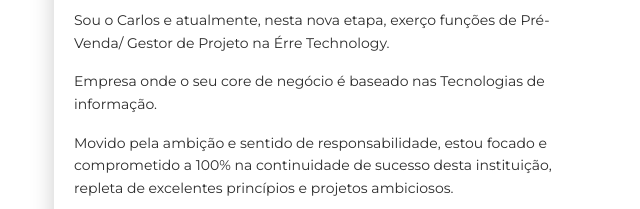
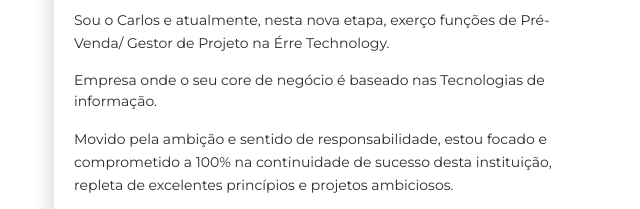
Before and after one commit to CarlosMCardoso/CarlosMCardoso.github.io, a plain HTML site: page index.html in a window 1280 px wide. Shown: the part 719-928 px from the top of the page, 31-671 px from the left. Drawn offline with Linux system fonts and the light colour scheme.

Commit message:
Update index.html

```diff
--- a/index.html
+++ b/index.html
@@ -83,7 +83,7 @@
             <div class="h4 mt-0 title">Sobre</div>
             <p>Bem-Vindo(a)!</p>
             <p> Sou o Carlos e atualmente, nesta nova etapa, exerço funções de Pré-Venda/ Gestor de Projeto na Érre Technology.</p>
-		   <p>Empresa onde o seu core de negócio é baseado nas Tecnologias de informação.</p>
+		   Empresa onde o seu core de negócio é baseado nas Tecnologias de informação.</p>
 <p>Movido pela ambição e sentido de responsabilidade, estou focado e comprometido a 100% na continuidade de sucesso desta instituição, repleta de excelentes princípios e projetos ambiciosos.</p>
 <p>Ao longo da minha carreira, tive o prazer de fazer parte de equipas muito bem estruturadas e com alto grau de qualificações.</p>
 <p>Inicialmente como técnico de informática na Mecatrônica, empresa situada na cidade de Braga em Portugal e na PCDiga, onde estive diretamente ligado à área Comercial durante os últimos 5 anos.</p>
```
